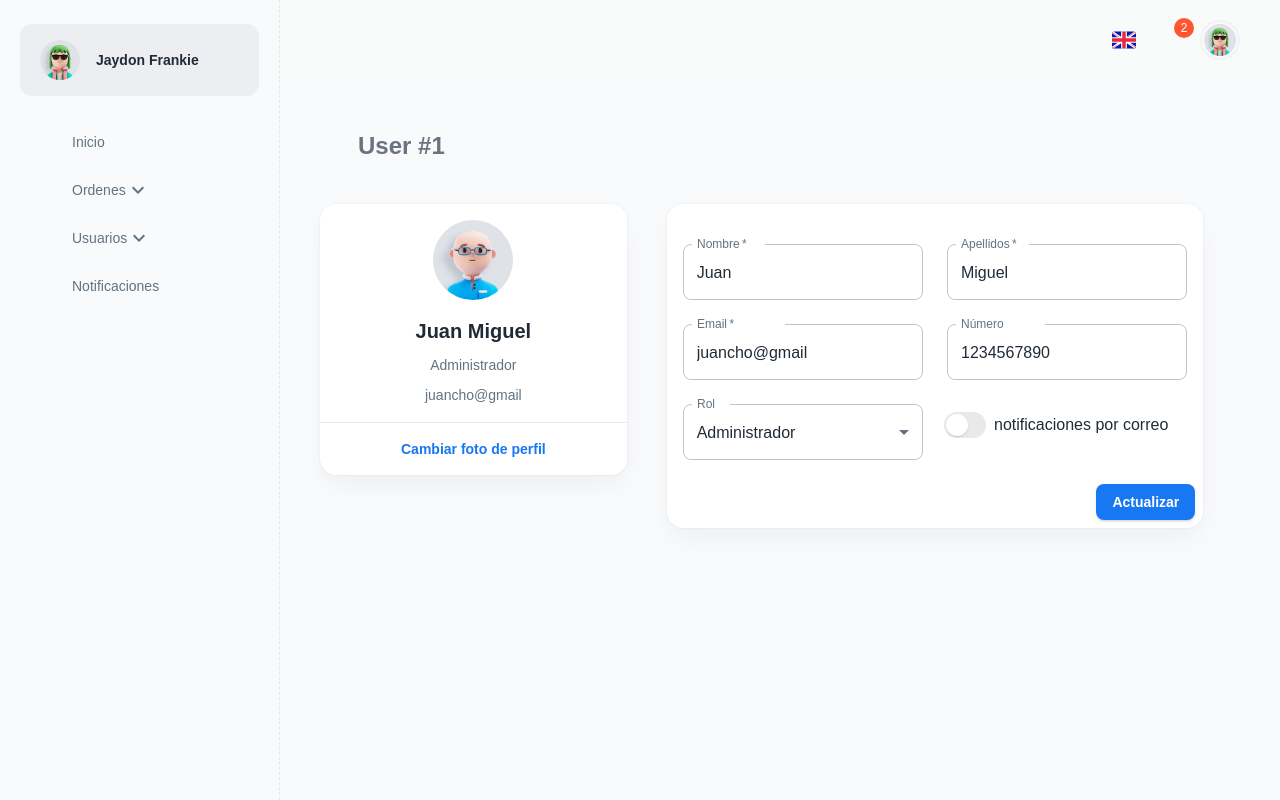
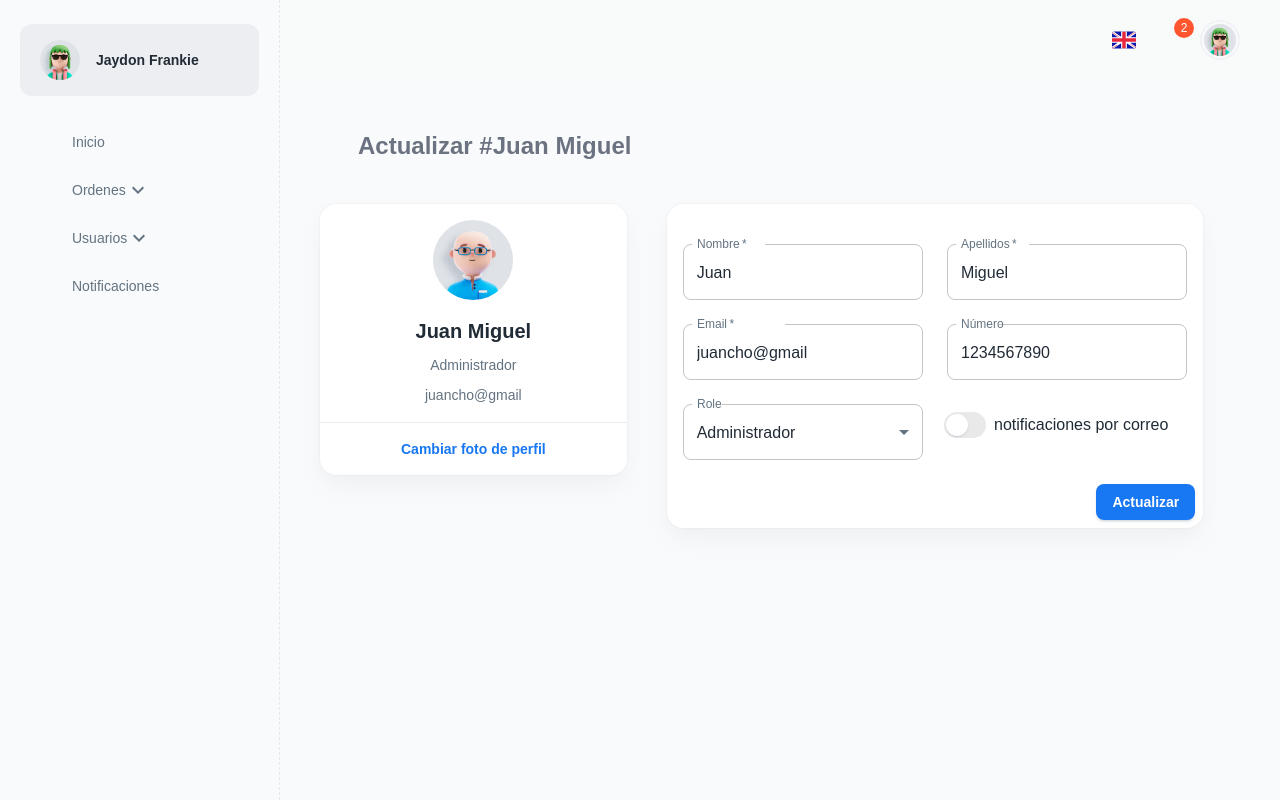
Before and after one commit to jmleal2010/cshein-panel, a Next.js app: page /users/1 in a window 1280 px wide. Built offline with nearby package versions, Linux system fonts and the light colour scheme; some icons are missing.

Commit message:
update user2

```diff
--- a/app/(dashboard)/users/[userId]/page.tsx
+++ b/app/(dashboard)/users/[userId]/page.tsx
@@ -36,7 +36,6 @@ export default function Page({
 }: {
   params: { userId: string };
 }) {
-  console.log(userId);
   const user = getUser(userId);
   return (
     <Container sx={{ mt: 5 }} maxWidth="xl">
@@ -44,8 +43,8 @@ export default function Page({
         <Box sx={boxStyle} color="#6b7280">
           <Iconify icon="mdi:account-cog-outline" width={30} />
           <Typography variant="h4" component="h1" align="left" color="#6b7280">
-            User
-            {` #${userId}`}
+            Actualizar #
+            {`${user.firstName} ${user.lastName}`}
           </Typography>
         </Box>
         <Grid container gap={5}>
--- a/components/navigation/nav.tsx
+++ b/components/navigation/nav.tsx
@@ -65,7 +65,7 @@ export function Nav({ openNav, onCloseNav }: NavProps) {
   );
 
   const renderMenu = (
-    <Stack component="nav" spacing={0.5} sx={{ px: 2 }}>
+    <Stack className="menu" component="nav" spacing={0.5} sx={{ px: 2 }}>
       {navItems.map((item: Navigation) => (
         <NavItem key={item.title} item={item} />
       ))}
--- a/public/custom.css
+++ b/public/custom.css
@@ -33,7 +33,7 @@
   height: 7px;
 }
 
-ul.MuiList-root .Mui-selected {
+.menu .Mui-selected {
   border-radius: 12px;
   background-color: #0369a1 !important;
   color: white !important;
--- a/sections/users/AccountDetailForm.tsx
+++ b/sections/users/AccountDetailForm.tsx
@@ -122,7 +122,7 @@ export function AccountDetailsForm({ user }: { user: User }) {
                 <InputLabel>Número</InputLabel>
                 <OutlinedInput
                   defaultValue={user.phone}
-                  label="Phone number"
+                  label="phone"
                   name="phone"
                   type="tel"
                 />
@@ -130,15 +130,16 @@ export function AccountDetailsForm({ user }: { user: User }) {
             </Grid>
             <Grid md={6} xs={12}>
               <FormControl fullWidth>
-                <InputLabel>Rol</InputLabel>
+                <InputLabel>Role</InputLabel>
                 <Select
                   defaultValue={user.role}
-                  label="State"
-                  name="state"
+                  label="role"
+                  name="role"
                   variant="outlined"
                 >
-                  {states.map((option) => (
-                    <MenuItem key={option.value} value={option.value}>
+                  {states.map((option, index) => (
+
+                    <MenuItem key={option.value} value={option.value} selected = {index == 2} >
                       {option.label}
                     </MenuItem>
                   ))}
--- a/utils/consts.ts
+++ b/utils/consts.ts
@@ -24,7 +24,9 @@ export const routes = {
   users: {
     drivers: `${USERS}/drivers`,
     customers: `${USERS}/customers`,
+    index: `${USERS}`,
   },
+
   notifications:  NOTIFICATIONS,
 };
 
```
Also changed, not shown: components/pages/users/table/client/Table.tsx (+4 -3 lines).
